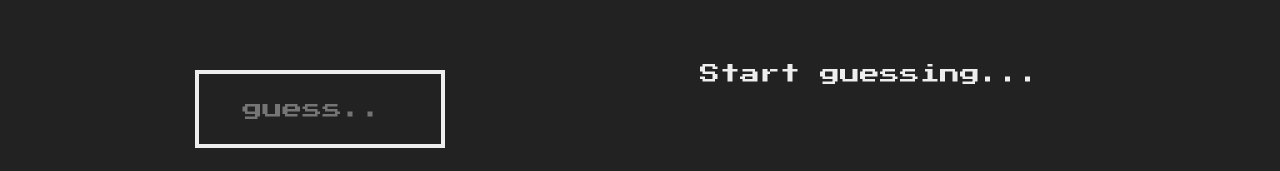
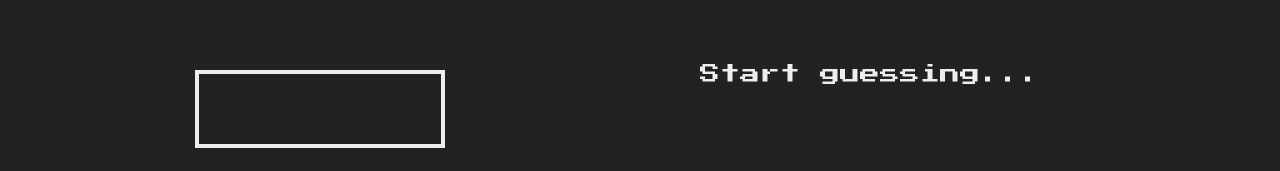
Before and after one commit to MAYENGE/guess, a plain HTML site: page index.html in a window 1280 px wide. Shown: the part 386-557 px from the top of the page. Drawn offline with Linux system fonts and the light colour scheme.

Commit message:
Update index.html

```diff
--- a/index.html
+++ b/index.html
@@ -16,7 +16,7 @@
     </header>
     <main>
       <section class="left">
-        <input type="number" auto-focus placeholder="guess.." class="guess" />
+        <input type="number" auto-focus  class="guess" />
         <button class="btn check">Check!</button>
       </section>
       <section class="right">
```
